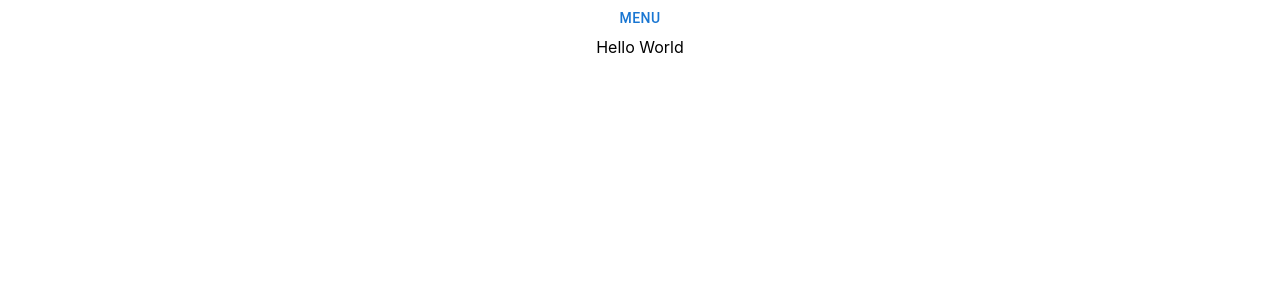
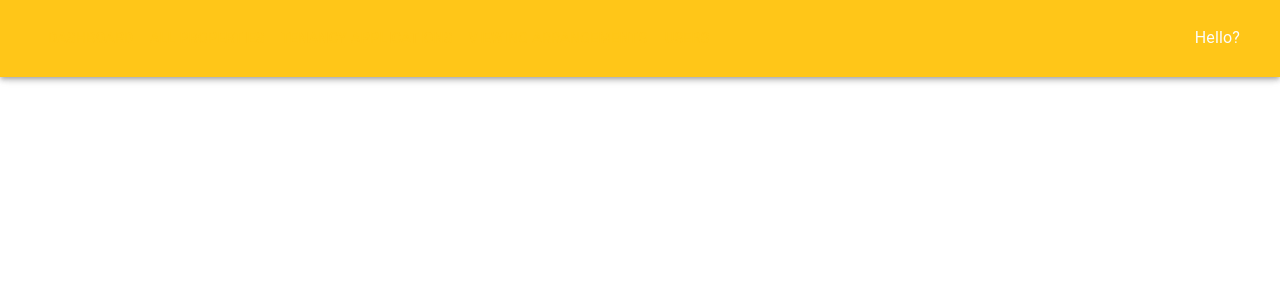
Before and after one commit to chalkenic/2022-LTP-moove-onboarding-project, a React (Create React App) app in the folder moove-admin-app/client/: page / in a window 1280 px wide. Shown: the top 300 px of the page. Built offline with nearby package versions, Linux system fonts and the light colour scheme.

Commit message:
Basic wireframe of nav bar built with styled mui component.

```diff
--- a/moove-admin-app/client/public/index.html
+++ b/moove-admin-app/client/public/index.html
@@ -9,7 +9,6 @@
       name="description"
       content="Web site created using create-react-app"
     />
-    <link rel="apple-touch-icon" href="%PUBLIC_URL%/logo192.png" />
     <!--
       manifest.json provides metadata used when your web app is installed on a
       user's mobile device or desktop. See https://developers.google.com/web/fundamentals/web-app-manifest/
--- a/moove-admin-app/client/src/App.jsx
+++ b/moove-admin-app/client/src/App.jsx
@@ -1,12 +1,14 @@
-import './App.css';
-import AppRoutes from './pages/AppRoutes';
+import { ThemeProvider } from "@mui/material";
+import "./App.css";
+import AppTheme from "./assets/theme/theme";
+import AppRoutes from "./pages/AppRoutes";
 
 function App() {
   return (
     <div className="App">
-
-      <AppRoutes />
-
+      <ThemeProvider theme={AppTheme}>
+        <AppRoutes theme={AppTheme} />
+      </ThemeProvider>
     </div>
   );
 }
--- a/moove-admin-app/client/src/assets/theme/theme.js
+++ b/moove-admin-app/client/src/assets/theme/theme.js
@@ -1,4 +1,4 @@
-import { Theme, createTheme } from "@mui/material/styles";
+import { createTheme } from "@mui/material";
 
 // Colors used match in line with moove's theme on original MVP.
 const primaryColor = "#ffc618";
@@ -8,7 +8,7 @@ const primaryLightColor = process.env.REACT_APP_SECONDARY_COLOR
 
 const secondaryColor = process.env.REACT_APP_SECONDARY_COLOR
   ? process.env.REACT_APP_SECONDARY_COLOR
-  : "ff87bc";
+  : "#ff87bc";
 
 const ternaryColor = process.env.REACT_APP_TERNARY_COLOR
   ? process.env.REACT_APP_TERNARY_COLOR
--- a/moove-admin-app/client/src/components/navBar/AppNavBar.jsx
+++ b/moove-admin-app/client/src/components/navBar/AppNavBar.jsx
@@ -1,20 +1,34 @@
 import React from "react";
 import { AppBar } from "@mui/material";
-import { styled } from "@mui/material/styles";
+import AppTheme from "../../assets/theme/theme";
+import { ThemeProvider } from "@emotion/react";
+import { styled, useTheme } from "@mui/system";
 
-const AppNavBar =
-  styled(AppBar) <
-  AppBarProps >
-  (([theme]) => ({
+const AppNavBar = styled(AppBar, {
+  shouldForwardProp: (prop) =>
+    prop !== "color" && prop !== "variant" && prop !== "sx",
+  name: "AppNavBar",
+  slot: "Root",
+  overridesResolver: (props, styles) => [
+    styles.root,
+    props.color === "primary" && styles.primary,
+    props.color === "secondary" && styles.secondary,
+  ],
+})(({ theme }) => ({
   padding: "20px 40px",
   display: "flex",
   alignContent: "center",
   justifyContent: "space-between",
   color: "black",
-    backgroundColor: "yellow",
+  backgroundColor: theme.palette.primary.primaryColor,
 }));
 
 const AppNavBarCustom = (props) => {
-  return <AppNavBar>{props.children}</AppNavBar>;
+  const theme = useTheme(AppTheme);
+  return (
+    <ThemeProvider theme={theme}>
+      <AppNavBar>{props.children}</AppNavBar>
+    </ThemeProvider>
+  );
 };
 export default AppNavBarCustom;
--- a/moove-admin-app/client/src/components/navBar/NavBar.jsx
+++ b/moove-admin-app/client/src/components/navBar/NavBar.jsx
@@ -1,32 +1,89 @@
-import * as React from 'react';
-import AppBar from '@mui/material/AppBar';
-import Box from '@mui/material/Box';
-import Toolbar from '@mui/material/Toolbar';
-import Typography from '@mui/material/Typography';
-import Button from '@mui/material/Button';
-import IconButton from '@mui/material/IconButton';
-import MenuIcon from '@mui/icons-material/Menu';
+import { Box, Button, Grid, Typography } from "@mui/material";
+import React, { useEffect, useState } from "react";
+import { useNavigate } from "react-router-dom";
+import AppNavBarCustom from "./AppNavBar";
 
-export default function NavBar() {
+const NavBar = ({ theme, currentPage }) => {
+  const [color, setColor] = useState("primary");
+
+  const navigate = useNavigate();
+
+  // Pages on navbar. Selected parameter for determining which page user currently on.
+  const [pages, setPages] = useState([
+    { id: 1, name: "Dashboard", selected: false, link: "/", type: "link" },
+    { id: 2, name: "All Properties", selected: false, link: "/", type: "link" },
+    {
+      id: 3,
+      name: "Tenancy Applications",
+      selected: false,
+      link: "/",
+      type: "link",
+    },
+    {
+      id: 4,
+      name: "Viewing Arrangements",
+      selected: false,
+      link: "/",
+      type: "link",
+    },
+    // { id: 5, name: "Reviews", selected: false, link: "/", type: "link" },
+    { id: 6, name: "Users", selected: false, link: "/", type: "link" },
+  ]);
+
+  // Source current page from parent, assign true value to state within navbar.
+  useEffect(() => {
+    let pagesUnselected = pages;
+
+    // Reset all current pages before calculation.
+    for (let index = 0; index < pages.length; index++) {
+      pagesUnselected[index].selected = false;
+    }
+
+    // Filter out any page that does not match current page.
+    const tempPages = pagesUnselected.filter(
+      (value) => value.name !== currentPage
+    );
+    // Collect any remaining value from array and confirm matches current page.
+    const tempPage = pagesUnselected.find(
+      (value) => value.name === currentPage
+    );
+
+    // If page exists, set as current page and push back into array state.
+    if (tempPage) {
+      tempPage.selected = true;
+      tempPages.push(tempPage);
+      tempPages.sort((a, b) => (a.id > b.id ? 1 : -1));
+      setPages(tempPages);
+    }
+  }, [currentPage]);
+
+  const handleCloseNavMenu = (link) => {
+    navigate(link);
+  };
+
   return (
-    <Box sx={{ flexGrow: 1 }}>
-      <NavBar position="static">
-        <Toolbar>
-          <IconButton
-            size="large"
-            edge="start"
-            color="inherit"
-            aria-label="menu"
-            sx={{ mr: 2 }}
-          >
-            <MenuIcon />
-          </IconButton>
-          <Typography variant="h6" component="div" sx={{ flexGrow: 1 }}>
-            News
-          </Typography>
-          <Button color="inherit">Login</Button>
-        </Toolbar>
-      </NavBar>
-    </Box>
+    //Custom App bar
+
+    <AppNavBarCustom>
+      <Grid container alignItems={"center"} justifyContent={"space-between"}>
+        <>
+          <Box sx={{ display: { xs: "none", md: "block" } }}>
+            {pages.map((page) => {
+              return (
+                <>
+                  {page.selected ? (
+                    <Button>{page.name}</Button>
+                  ) : (
+                    <Button>{page.name}</Button>
+                  )}
+                </>
+              );
+            })}
+          </Box>
+          <Typography>Hello?</Typography>
+        </>
+      </Grid>
+    </AppNavBarCustom>
   );
-}
+};
+export default NavBar;
--- a/moove-admin-app/client/src/pages/AppRoutes.jsx
+++ b/moove-admin-app/client/src/pages/AppRoutes.jsx
@@ -1,5 +1,6 @@
 import React, { useState } from "react";
 import { BrowserRouter, Routes, Route } from "react-router-dom";
+import NavBar from "../components/navBar/NavBar";
 import NavDrawer from "../components/navBar/NavDrawer";
 import Dashboard from "./Dashboard";
 
@@ -8,7 +9,8 @@ const AppRoutes = (props) => {
 
   return (
     <BrowserRouter>
-      <NavDrawer currentPage={currentPage} />
+      <NavBar theme={props.theme} />
+      {/* <NavDrawer currentPage={currentPage} /> */}
       <Routes>
         <Route
           path="/"
```
Also changed, not shown: moove-admin-app/client/src/components/navBar/NavBarMui.jsx (added, +32 -0 lines), moove-admin-app/client/public/manifest.json. Lines whose indentation alone changed are shown as unchanged.
